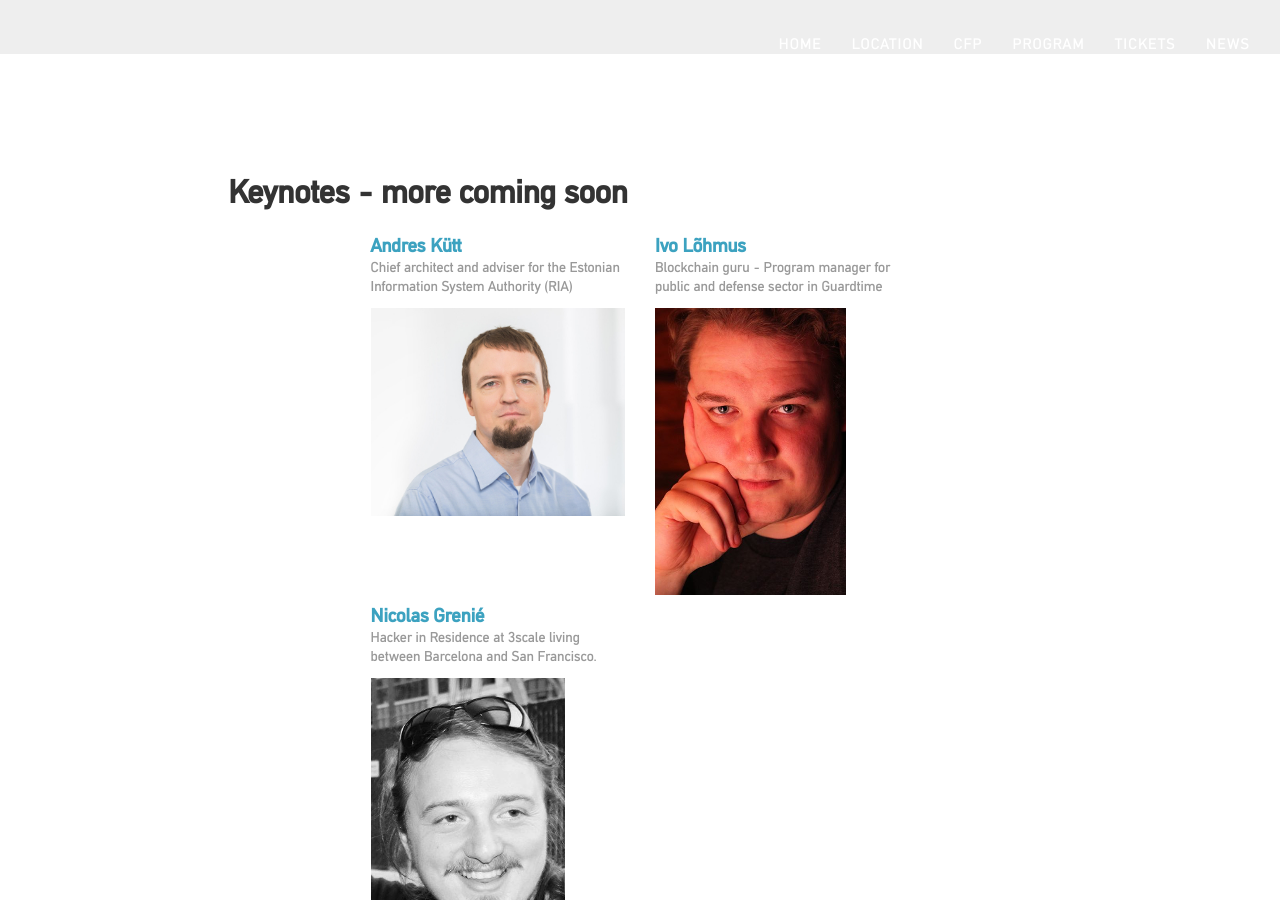
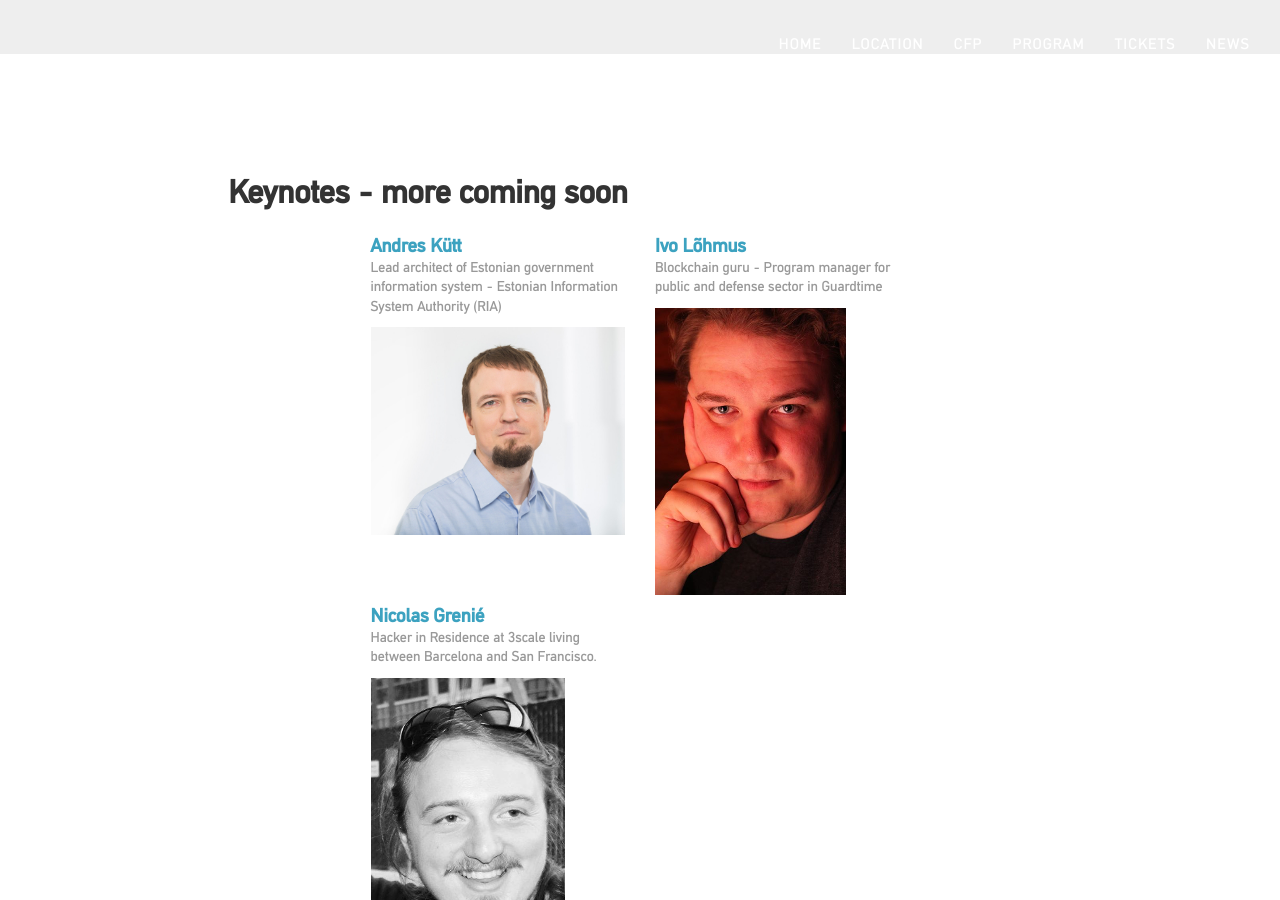
Before and after one commit to apidaysnordic/apidaysnordic.github.io, a Jekyll site: the page built from index.md, in a window 1280 px wide and 900 px high, scrolled down 3666 px. Built offline with Jekyll 4.4.1, drawn with Linux system fonts in a browser that asks for light colours; some web fonts are replaced; comment, search, counter and statistics services are not loaded.

Commit message:
Fixed Andres desc

```diff
--- a/_layouts/default.html
+++ b/_layouts/default.html
@@ -203,7 +203,7 @@
                     <div class="col-xs-12 col-sm-12 col-md-5 col-lg-4 col-md-offset-1 col-lg-offset-2">
                         <div class="speaker">
                             <a href="/2016/02/08/andres-kutt.html">
-                                <h4 class="speaker-profile">Andres Kütt<br><small>Chief architect and adviser for the Estonian Information System Authority (RIA)</small></h4>
+                                <h4 class="speaker-profile">Andres Kütt<br><small>Lead architect of Estonian government information system - Estonian Information System Authority (RIA)</small></h4>
 
                                 <div class="speaker-image">
 
```
